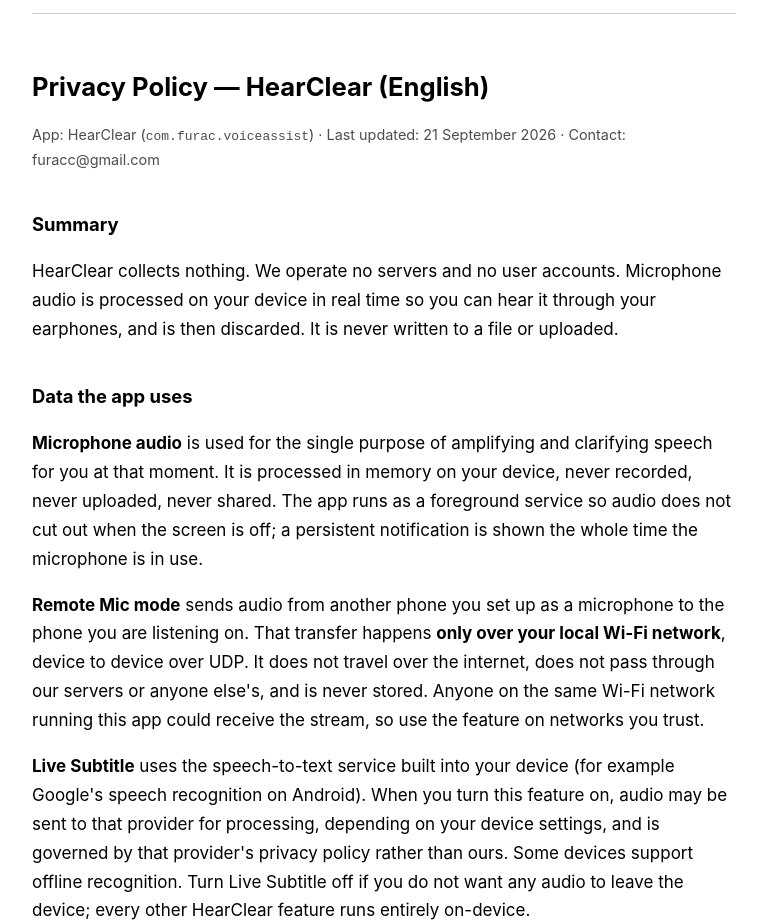
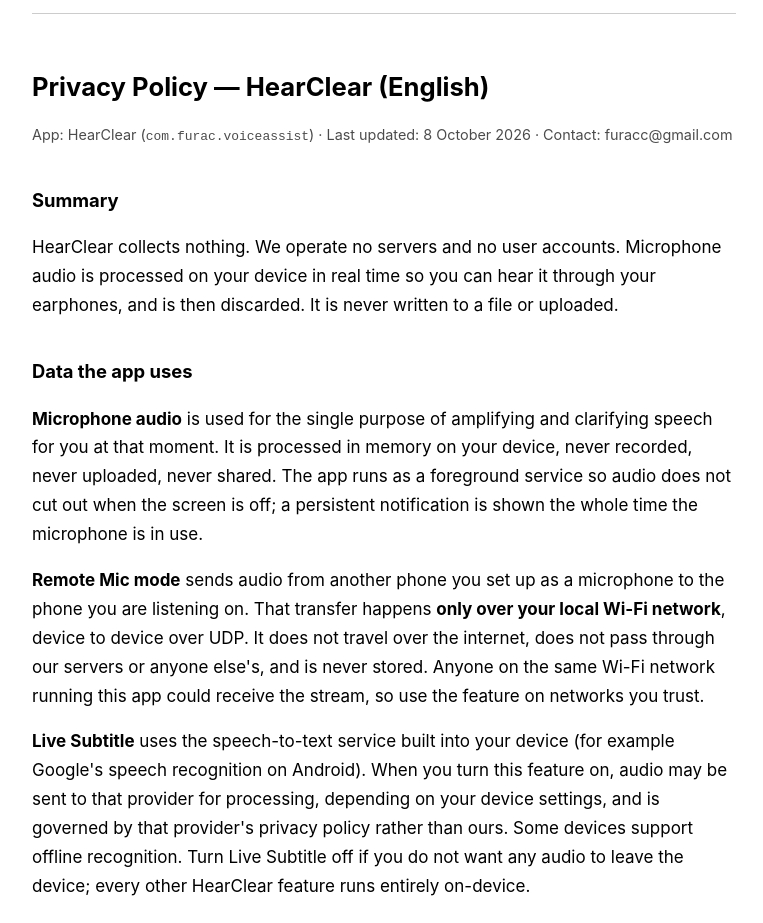
Before and after one commit to furacc-spec/hearclear-privacy, a plain HTML site: page index.html in a window 1280 px wide. Shown: the part 1840-2763 px from the top of the page, without its empty margins (256-1019 px from the left). Drawn offline with Linux system fonts and the light colour scheme.

Commit message:
Add files via upload

```diff
--- a/index.html
+++ b/index.html
@@ -81,7 +81,7 @@
 <hr>
 
 <h1>Privacy Policy — HearClear (English)</h1>
-<p class="meta">App: HearClear (<code>com.furac.voiceassist</code>) · Last updated: 21 September 2026 · Contact: furacc@gmail.com</p>
+<p class="meta">App: HearClear (<code>com.furac.voiceassist</code>) · Last updated: 8 October 2026 · Contact: furacc@gmail.com</p>
 
 <h2>Summary</h2>
 <p>HearClear collects nothing. We operate no servers and no user accounts.
```
